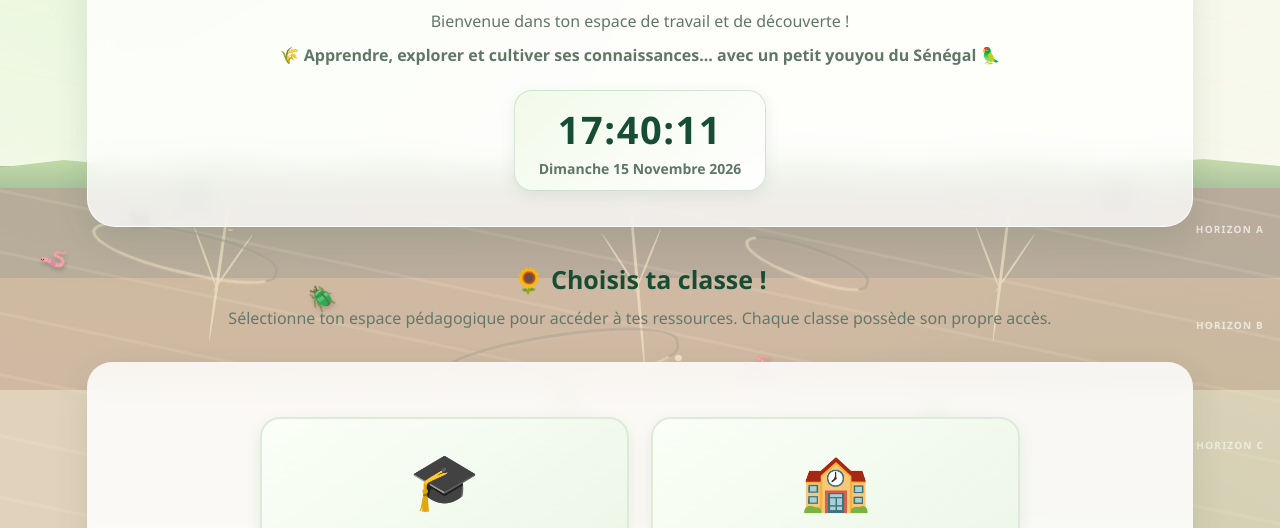
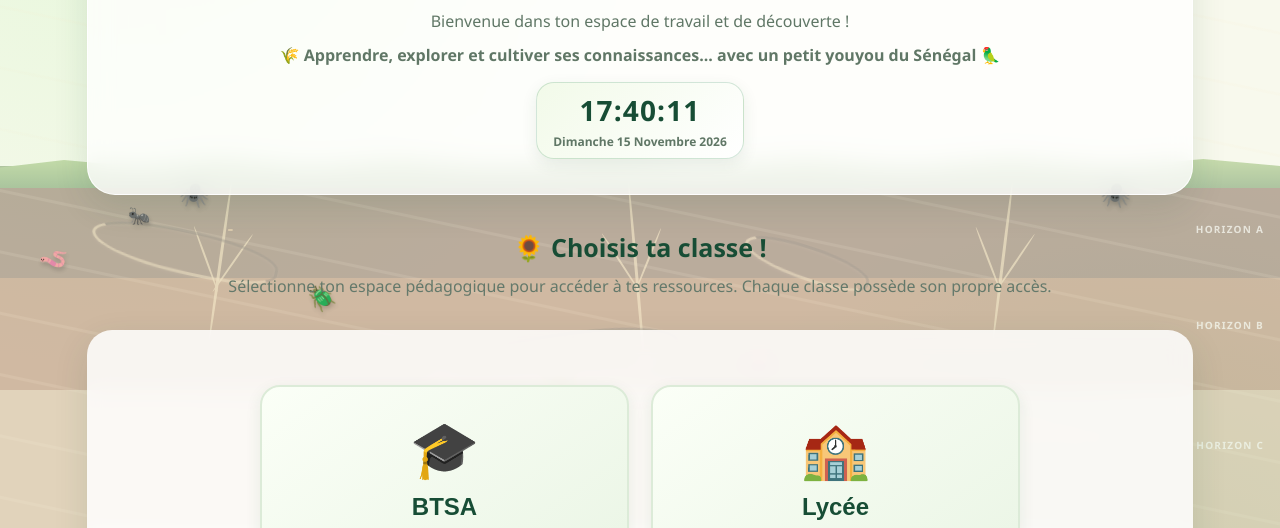
Before and after one commit to FormateurACD/Accueil, a plain HTML site: page index.html in a window 1280 px wide. Shown: the part 266-794 px from the top of the page. Drawn offline with Linux system fonts and the light colour scheme.

Commit message:
Réduire la taille de l'horloge

```diff
--- a/index.html
+++ b/index.html
@@ -198,8 +198,8 @@ header p {
     flex-direction: column;
     align-items: center;
     gap: 4px;
-    margin: 22px auto 0;
-    padding: 12px 24px;
+    margin: 14px auto 0;
+    padding: 8px 16px;
     border: 1px solid rgba(38,131,77,.2);
     border-radius: 18px;
     background: linear-gradient(135deg, #f2fae9, #ffffff);
@@ -207,14 +207,14 @@ header p {
 }
 .live-clock-time {
     color: var(--green-dark);
-    font-size: clamp(28px, 5vw, 38px);
+    font-size: clamp(21px, 3.5vw, 28px);
     font-weight: 800;
     font-variant-numeric: tabular-nums;
     letter-spacing: .04em;
 }
 .live-clock-date {
     color: #607766;
-    font-size: 14px;
+    font-size: 12px;
     font-weight: 600;
     text-transform: capitalize;
 }
```
